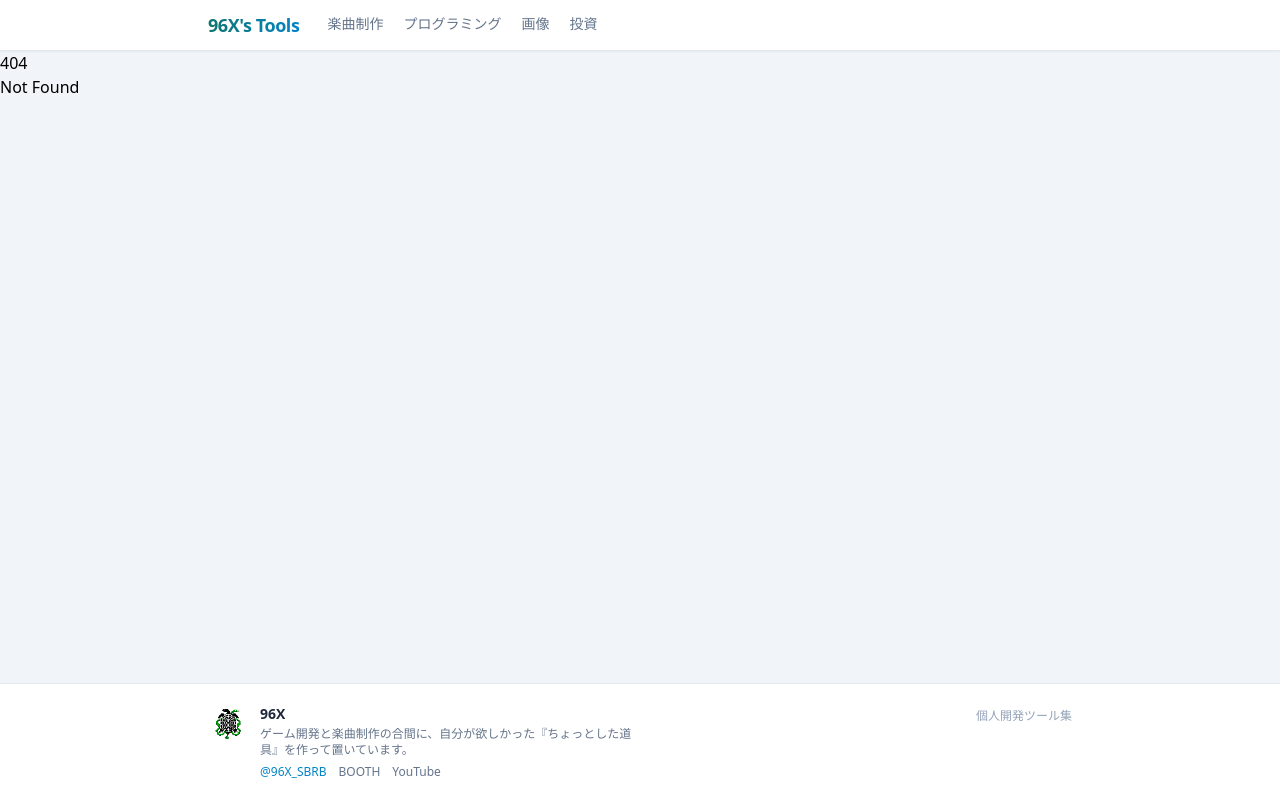
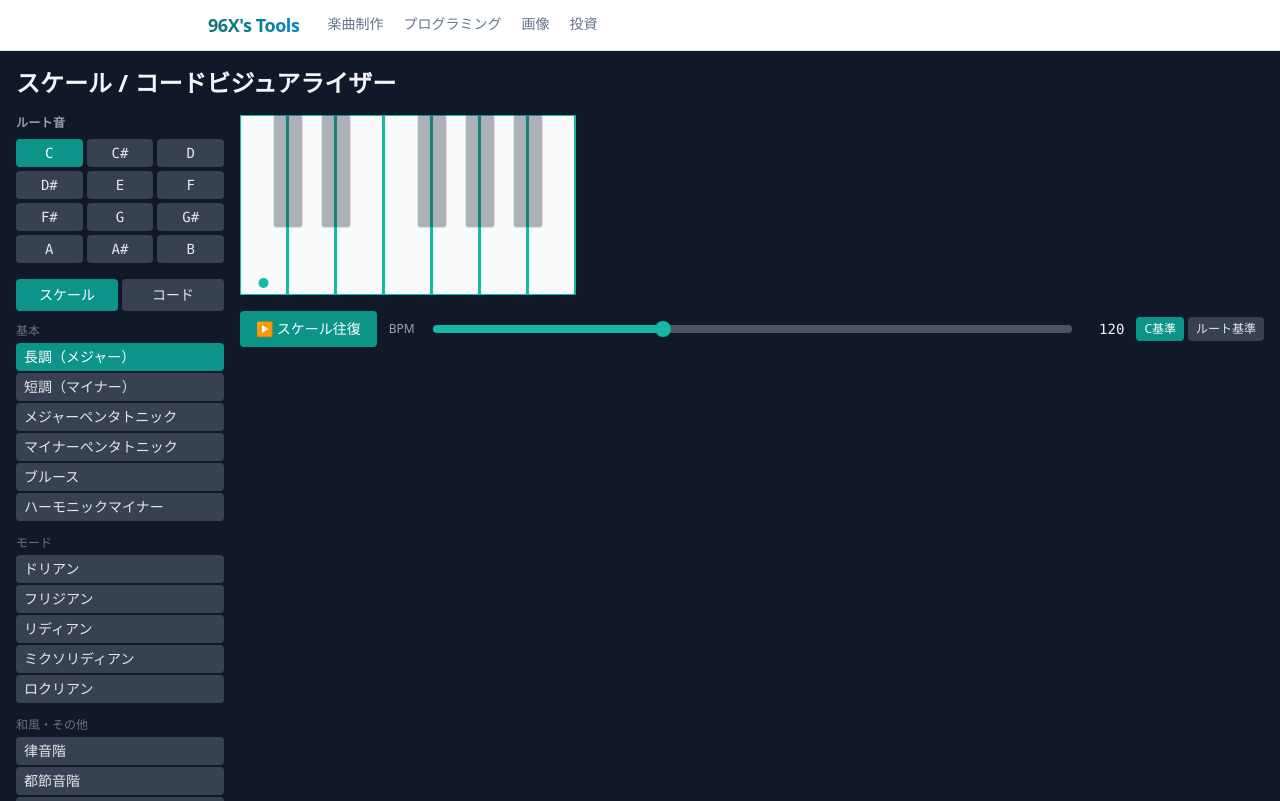
Before and after one commit to kuroto-96X/Utilities-Svelte, a SvelteKit app: page /scale-visualizer in a window 1280 px wide. Before the commit this address had no page. Shown: the top 801 px of the page. Built offline with nearby package versions, Linux system fonts and the light colour scheme.

Commit message:
feat: スケールビジュアライザーのメインページを追加

```diff
--- /dev/null
+++ b/src/routes/scale-visualizer/+page.svelte
@@ -0,0 +1,125 @@
+<!-- src/routes/scale-visualizer/+page.svelte -->
+<script lang="ts">
+  import { ROOTS, SCALES, CHORDS } from '$lib/scaleData';
+  import { buildKeyboardWindow } from '$lib/pianoLayout';
+  import { buildDiatonicChords } from '$lib/diatonicChords';
+  import { DEFAULT_BPM } from '$lib/noteDuration';
+  import { getAudioContext, playNoteAt } from '$lib/audioEngine';
+  import RootSelector from '$lib/components/RootSelector.svelte';
+  import ScaleChordSelector from '$lib/components/ScaleChordSelector.svelte';
+  import PianoKeyboard from '$lib/components/PianoKeyboard.svelte';
+  import BpmSlider from '$lib/components/BpmSlider.svelte';
+
+  let rootId = $state('C');
+  let mode = $state<'scale' | 'chord'>('scale');
+  let scaleId = $state('major');
+  let chordId = $state('maj');
+  let bpm = $state(DEFAULT_BPM);
+  let anchorToRoot = $state(false);
+  let playingPcs = $state(new Set<number>());
+
+  let progressionPlayerRef: { stop: () => void } | null = null;
+
+  const root = $derived(ROOTS.find(r => r.id === rootId)!);
+  const currentIntervals = $derived(
+    mode === 'scale'
+      ? SCALES.find(s => s.id === scaleId)!.intervals
+      : CHORDS.find(c => c.id === chordId)!.intervals
+  );
+  const diatonicChords = $derived(buildDiatonicChords(currentIntervals, root.pc));
+  const keyboard = $derived(buildKeyboardWindow(anchorToRoot ? root.pc : 0));
+
+  function addPlayingPc(pc: number) { playingPcs = new Set(playingPcs).add(pc); }
+  function removePlayingPc(pc: number) { const s = new Set(playingPcs); s.delete(pc); playingPcs = s; }
+
+  $effect(() => {
+    rootId; scaleId; chordId; mode; bpm;
+    progressionPlayerRef?.stop();
+  });
+
+  function playMain() {
+    progressionPlayerRef?.stop();
+    const ctx = getAudioContext();
+    const now = ctx.currentTime;
+
+    if (mode === 'chord') {
+      const duration = (60 / bpm) * 2;
+      currentIntervals.forEach(interval => {
+        const midi = 60 + root.pc + interval;
+        const pc = (root.pc + interval) % 12;
+        playNoteAt(ctx, midi, duration, now);
+        addPlayingPc(pc);
+        setTimeout(() => removePlayingPc(pc), duration * 1000);
+      });
+    } else {
+      const seq = [...currentIntervals, ...currentIntervals.slice(0, -1).reverse()];
+      const SPACING = (60 / bpm) * 0.5;
+      const duration = SPACING * 0.85;
+      seq.forEach((interval, i) => {
+        const midi = 60 + root.pc + interval;
+        const pc = (root.pc + interval) % 12;
+        const startTime = now + i * SPACING;
+        playNoteAt(ctx, midi, duration, startTime);
+        setTimeout(() => addPlayingPc(pc), i * SPACING * 1000);
+        setTimeout(() => removePlayingPc(pc), (i * SPACING + duration) * 1000);
+      });
+    }
+  }
+</script>
+
+<div class="min-h-screen bg-gray-900 text-gray-100 p-4">
+  <div class="ad-slot--top"></div>
+  <h1 class="text-2xl font-bold mb-4">スケール / コードビジュアライザー</h1>
+
+  <div class="flex flex-col md:flex-row gap-4">
+    <!-- 左サイドバー -->
+    <div class="md:w-52 flex-shrink-0 space-y-4">
+      <RootSelector bind:rootId />
+      <ScaleChordSelector bind:mode bind:scaleId bind:chordId />
+    </div>
+
+    <!-- メインエリア -->
+    <div class="flex-1 min-w-0 space-y-4">
+      <!-- 鍵盤 -->
+      <div class="overflow-x-auto">
+        <PianoKeyboard
+          whiteKeys={keyboard.whiteKeys}
+          blackKeys={keyboard.blackKeys}
+          intervals={currentIntervals}
+          rootPc={root.pc}
+          {playingPcs}
+          {addPlayingPc}
+          {removePlayingPc}
+        />
+      </div>
+
+      <!-- コントロール行 -->
+      <div class="flex flex-wrap items-center gap-3">
+        <button
+          class="px-4 py-2 bg-teal-600 hover:bg-teal-500 text-white text-sm rounded font-medium flex-shrink-0"
+          onclick={playMain}
+        >
+          ▶ {mode === 'scale' ? 'スケール往復' : 'コード再生'}
+        </button>
+        <div class="flex-1 min-w-40">
+          <BpmSlider bind:bpm />
+        </div>
+        <div class="flex items-center gap-1 text-xs flex-shrink-0">
+          <button
+            class="px-2 py-1 rounded {!anchorToRoot ? 'bg-teal-600 text-white' : 'bg-gray-700 text-gray-200 hover:bg-gray-600'}"
+            onclick={() => (anchorToRoot = false)}
+          >C基準</button>
+          <button
+            class="px-2 py-1 rounded {anchorToRoot ? 'bg-teal-600 text-white' : 'bg-gray-700 text-gray-200 hover:bg-gray-600'}"
+            onclick={() => (anchorToRoot = true)}
+          >ルート基準</button>
+        </div>
+      </div>
+
+      <div class="ad-slot--in-content"></div>
+
+      <!-- 以降のTaskで追加するコンポーネントのプレースホルダー -->
+      <!-- DiatonicChordPanel, ProgressionPlayer, MelodyGenerator -->
+    </div>
+  </div>
+</div>
```
